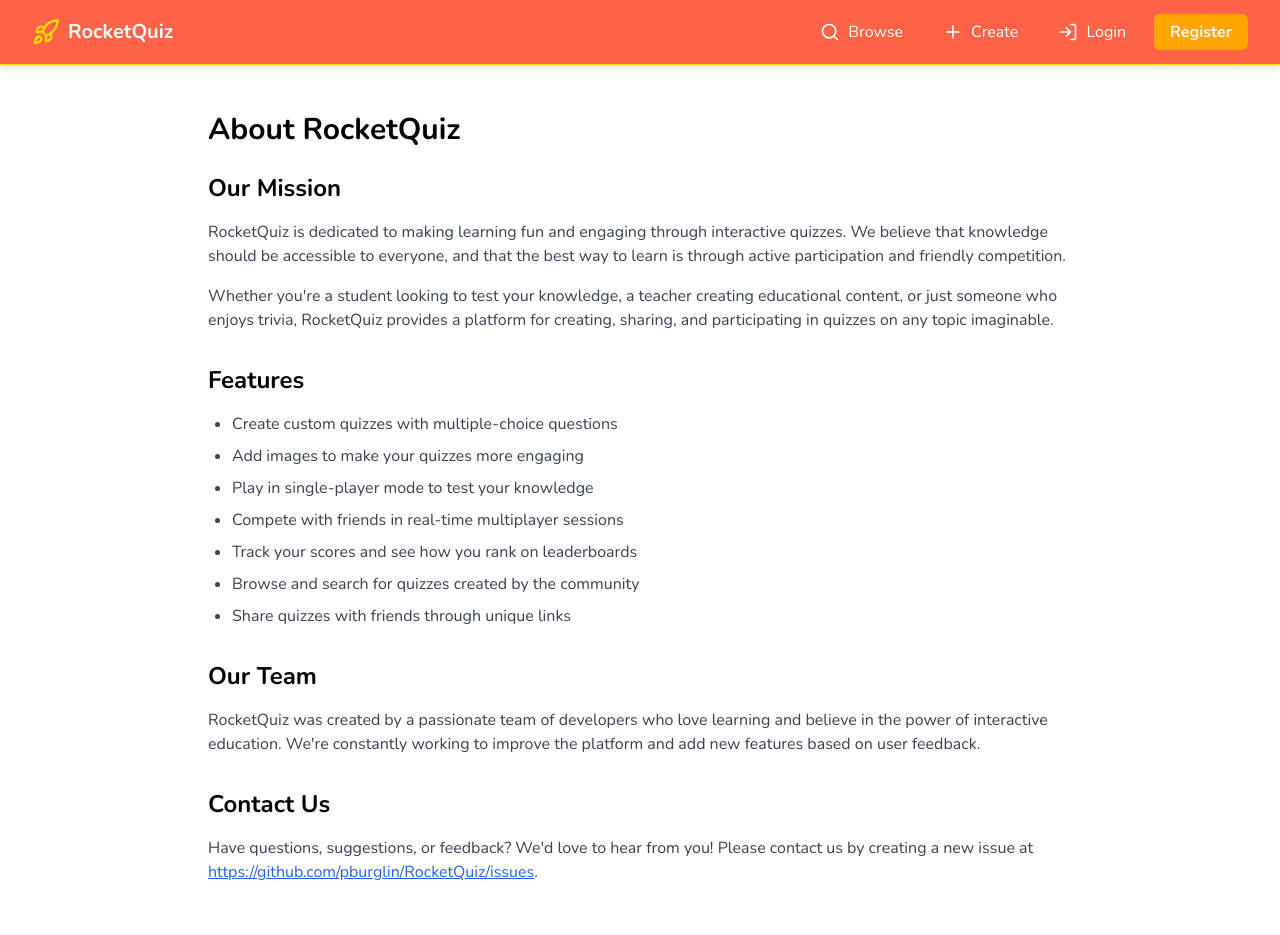
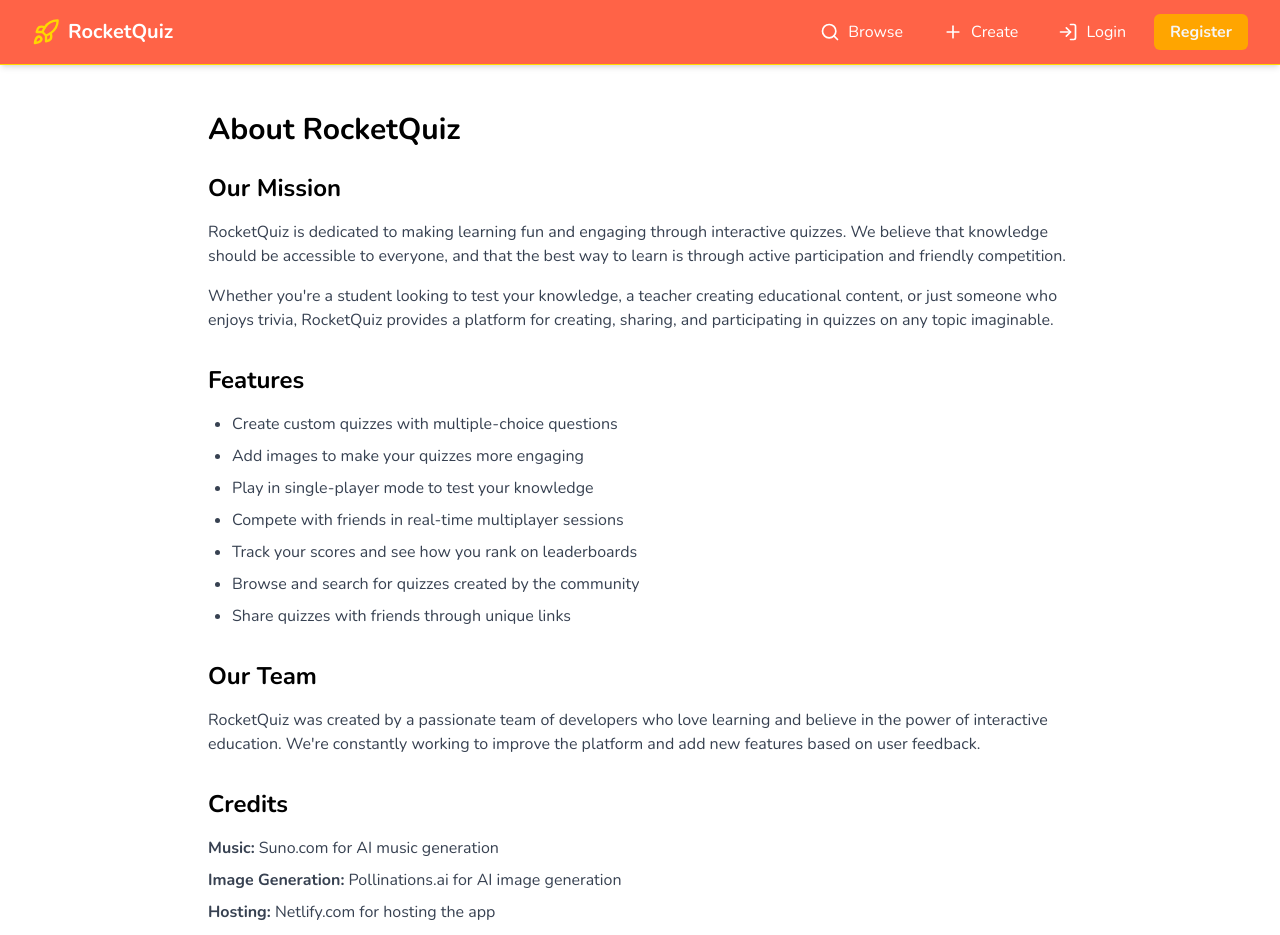
Before and after one commit to pburglin/RocketQuiz, a React (Vite) app: page /about in a window 1280 px wide. Shown: the top 935 px of the page. Built offline with nearby package versions, Linux system fonts and the light colour scheme; no server answers.

Commit message:
docs: add service credits to README and About pages

```diff
--- a/src/pages/About.tsx
+++ b/src/pages/About.tsx
@@ -41,6 +41,22 @@
               RocketQuiz was created by a passionate team of developers who love learning and believe
               in the power of interactive education. We're constantly working to improve the platform
               and add new features based on user feedback.
+            </p>
+          </section>
+
+          <section className="mb-8">
+            <h2 className="text-2xl font-semibold mb-4">Credits</h2>
+            <p className="text-gray-700 mb-2">
+              <strong>Music:</strong> Suno.com for AI music generation
+            </p>
+            <p className="text-gray-700 mb-2">
+              <strong>Image Generation:</strong> Pollinations.ai for AI image generation
+            </p>
+            <p className="text-gray-700 mb-2">
+              <strong>Hosting:</strong> Netlify.com for hosting the app
+            </p>
+            <p className="text-gray-700 mb-2">
+              <strong>Persistence:</strong> Google Firebase for database and authentication
             </p>
           </section>
 
```
Also changed, not shown: 2 other files (tests, documents, lock files or other folders).
